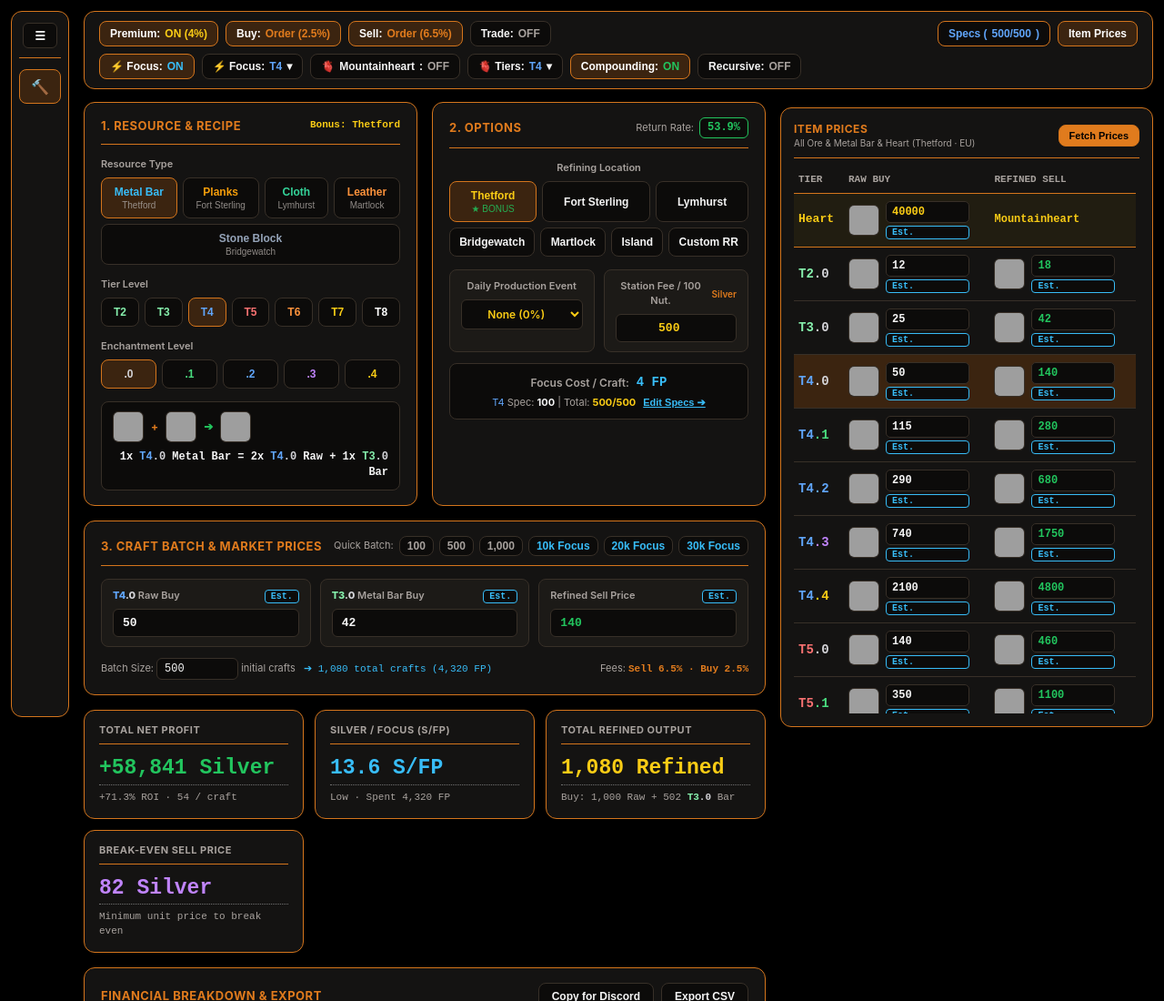
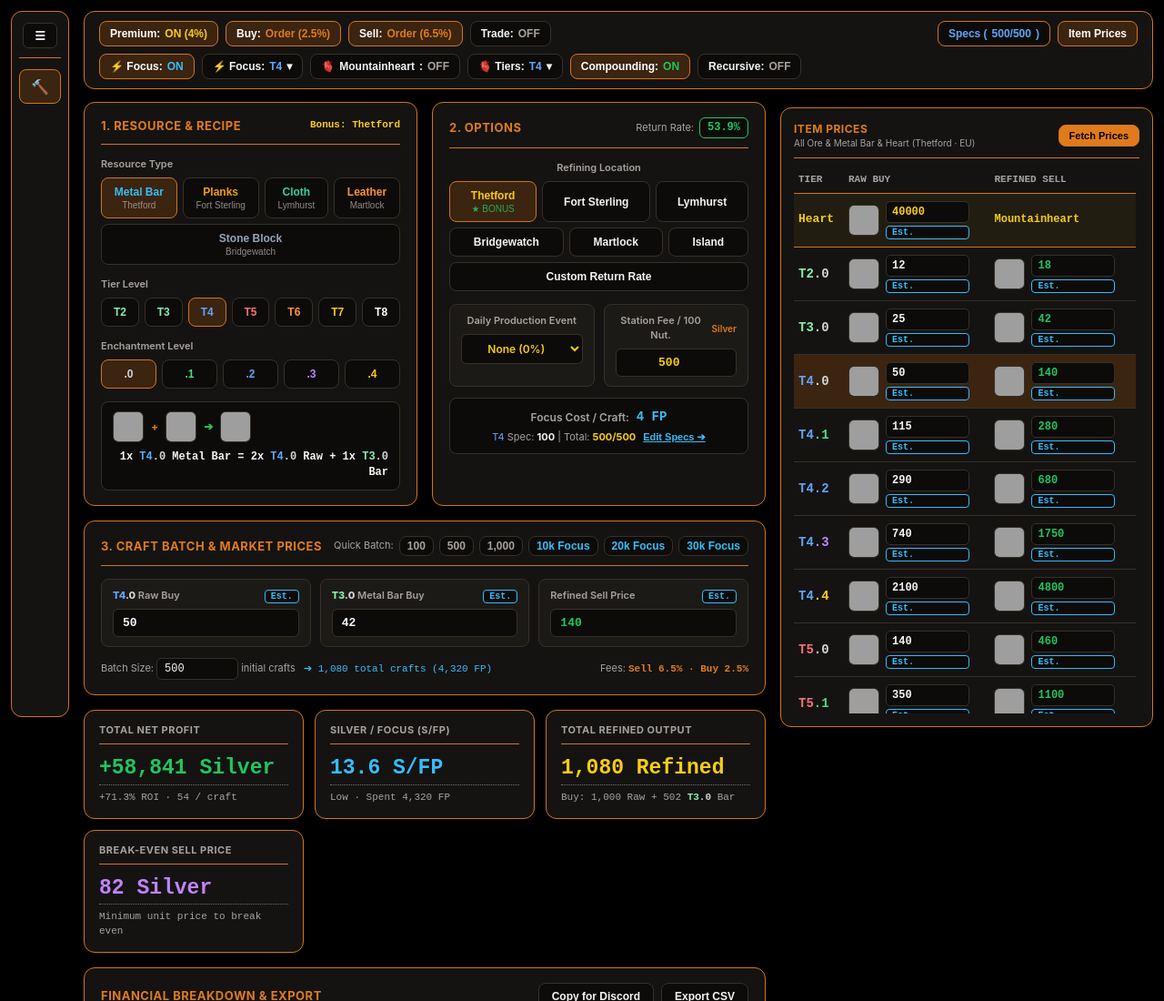
Before and after one commit to kamilexed/kamilexed-albion, a website: page refining.html in a window 1280 px wide. Shown: the top 1100 px of the page at 91% size. Drawn offline with Linux system fonts and the light colour scheme; grey boxes are pictures that could not be loaded.

Commit message:
Rename Custom RR to Custom Return Rate

```diff
--- a/albion_rules.js
+++ b/albion_rules.js
@@ -92,7 +92,7 @@
       { id: 'Bridgewatch', name: 'Bridgewatch', bonus: 'stone', isCity: true },
       { id: 'Martlock', name: 'Martlock', bonus: 'hide', isCity: true },
       { id: 'Island', name: 'Island', bonus: null, isCity: false },
-      { id: 'Custom', name: 'Custom RR', bonus: null, isCity: false },
+      { id: 'Custom', name: 'Custom Return Rate', bonus: null, isCity: false },
     ];
 
     // Tier requirements and verified base Item Values / Focus Costs
--- a/refining.html
+++ b/refining.html
@@ -983,10 +983,10 @@
             <div class="section-label">Refining Location</div>
             <div class="btn-group" id="cityGroup"></div>
 
-            <!-- Custom RR Box -->
+            <!-- Custom Return Rate Box -->
             <div id="customRRRBox" style="display: none; background: var(--surface-alt); border: 1px solid var(--border-subtle); border-radius: 8px; padding: 9px 12px; margin-bottom: 12px;">
               <div class="options-center-row" style="font-size: 12px;">
-                <span style="color: var(--text-muted); font-weight: 600;">Custom RR (%):</span>
+                <span style="color: var(--text-muted); font-weight: 600;">Custom Return Rate (%):</span>
                 <input type="number" id="customRRRInput" min="0" max="90" step="0.1" value="53.9" class="inline-input" style="width: 80px; color: var(--success);">
               </div>
             </div>
```
